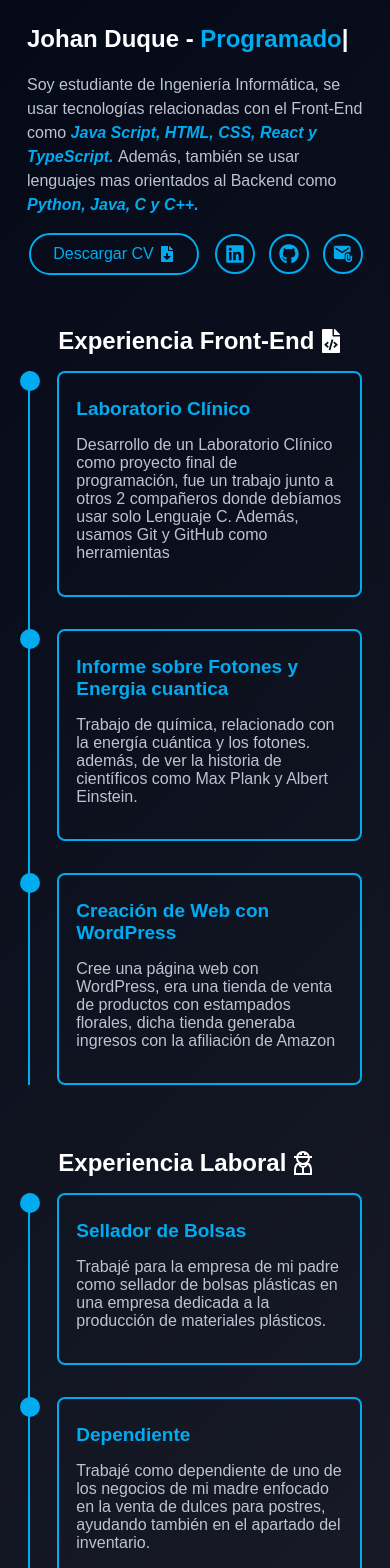
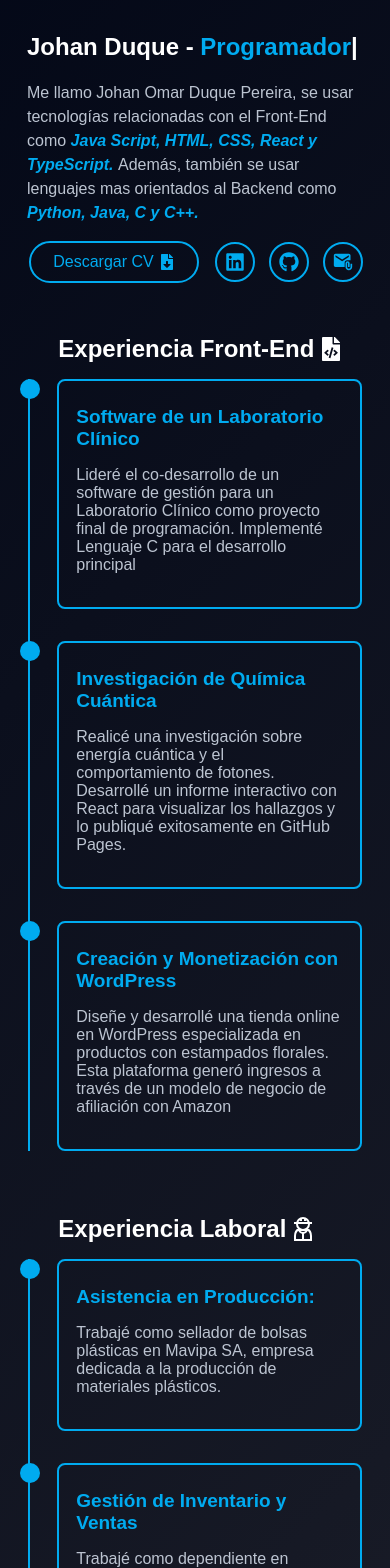
Before and after one commit to Johan-Duque/Portfolio, a React (Vite) app: page / in a window 390 px wide. Shown: the part 432-2000 px from the top of the page. Built offline with nearby package versions, Linux system fonts and the light colour scheme.

Commit message:
Version 1.3

```diff
--- a/src/Context/information.json
+++ b/src/Context/information.json
@@ -2,7 +2,7 @@
 
     "Global" : {
       "Home" : {
-        "img": "https://i.ibb.co/SwK9nx32/Foto-portfolio-1.webp",
+        "img": "https://i.ibb.co/Nds4gR7s/IMG-20250416-WA0004-1.jpg",
         "urls_aboutMe": ["https://www.instagram.com/unet_oficial/?hl=es", "https://www.instagram.com/platzi/?hl=es-la"],
         "urls_presentation" : [["https://docs.google.com/document/d/17u_4RzUgfRf-UocXM7h4UoN2zKnYDcHQ/edit?usp=sharing&ouid=111385114366457343190&rtpof=true&sd=true", "https://docs.google.com/document/d/14fZXEZoCCXrdMKUc7acDuAE51R37ATjG/edit?usp=sharing&ouid=111385114366457343190&rtpof=true&sd=true"], "https://www.linkedin.com/in/johan-omar-duque-pereira-05160733a/", "https://github.com/Johan-Duque", "mailto:jhoandp1995@gmail.com"]
       },
@@ -142,11 +142,11 @@
           { "Card": [
               {
                   "Title": "Sobre mí",
-                  "Content": ["Me llamo Johan Omar Duque Pereira. Actualmente realizo proyectos de manera autodidacta. Además, sigo estudiando la carrera de Ingeniería Informática en mi","universidad",". Aunque también sigo aprendiendo mediante cursos en la academia de","Platzi","donde he aprendido tecnologías como TypeScript o React."]
+                  "Content": ["Soy estudiante de Ingeniería Informática. Actualmente realizo proyectos de manera autodidacta. Además, sigo estudiando la carrera de Ingeniería en mi","universidad",". Aunque también sigo aprendiendo mediante cursos en la academia de","Platzi","donde he aprendido tecnologías como TypeScript o React."]
               },
               {
                   "Types": ["Desarrollador Front-End", "Ingeniero Informático", "Programador"],
-                  "Content": ["Soy estudiante de Ingeniería Informática, se usar tecnologías relacionadas con el Front-End como", "Java Script, HTML, CSS, React y TypeScript.", "Además, también se usar lenguajes mas orientados al Backend como", "Python, Java, C y C++."]
+                  "Content": ["Me llamo Johan Omar Duque Pereira, se usar tecnologías relacionadas con el Front-End como", "Java Script, HTML, CSS, React y TypeScript.", "Además, también se usar lenguajes mas orientados al Backend como", "Python, Java, C y C++."]
               }
             ]
           }
@@ -155,35 +155,35 @@
         "Experience": [
           { "Programming_Experience": [
               {
-                  "Title": "Laboratorio Clínico",
-                  "Content": "Desarrollo de un Laboratorio Clínico como proyecto final de programación, fue un trabajo junto a otros 2 compañeros donde debíamos usar solo Lenguaje C. Además, usamos Git y GitHub como herramientas"
+                  "Title": "Software de un Laboratorio Clínico",
+                  "Content": "Lideré el co-desarrollo de un software de gestión para un Laboratorio Clínico como proyecto final de programación. Implementé Lenguaje C para el desarrollo principal"
 
               },
               {
-                  "Title": "Informe sobre Fotones y Energia cuantica",
-                  "Content": "Trabajo de química, relacionado con la energía cuántica y los fotones. además, de ver la historia de científicos como Max Plank y Albert Einstein."
+                  "Title": "Investigación de Química Cuántica",
+                  "Content": "Realicé una investigación sobre energía cuántica y el comportamiento de fotones. Desarrollé un informe interactivo con React para visualizar los hallazgos y lo publiqué exitosamente en GitHub Pages."
 
               },
               {
-                  "Title": "Creación de Web con WordPress",
-                  "Content": "Cree una página web con WordPress, era una tienda de venta de productos con estampados florales, dicha tienda generaba ingresos con la afiliación de Amazon"
+                  "Title": "Creación y Monetización con WordPress",
+                  "Content": "Diseñe y desarrollé una tienda online en WordPress especializada en productos con estampados florales. Esta plataforma generó ingresos a través de un modelo de negocio de afiliación con Amazon"
 
               }
             ]
           }, { "Work_Experience": [
               {
-                  "Title": "Sellador de Bolsas",
-                  "Content": "Trabajé para la empresa de mi padre como sellador de bolsas plásticas en una empresa dedicada a la producción de materiales plásticos."
+                  "Title": "Asistencia en Producción:",
+                  "Content": "Trabajé como sellador de bolsas plásticas en Mavipa SA, empresa dedicada a la producción de materiales plásticos."
 
               },
               {
-                  "Title": "Dependiente",
-                  "Content": "Trabajé como dependiente de uno de los negocios de mi madre enfocado en la venta de dulces para postres, ayudando también en el apartado del inventario."
+                  "Title": "Gestión de Inventario y Ventas",
+                  "Content": "Trabajé como dependiente en Distribuciones San Antonio, negocio enfocado en la venta de dulces para postres, ayudando también en el apartado del inventario"
 
               },
               {
-                  "Title": "Personal de logística",
-                  "Content": "Me dedicaba a contar mercancía, ordenarla y empacarla para posteriormente distribuirla diferentes negocios, ya que la empresa era una distribuidora de materiales plásticos."
+                  "Title": "Personal de Logística",
+                  "Content": "Gestióne el inventario, incluyendo conteo, organización y empaque de mercancía para distribución a diversos negocios de materiales plásticos."
 
               }
             ]
@@ -192,11 +192,11 @@
 
         "Projects": [
           {
-            "name": "Laboratorio Clinico",
-            "description": "Desarrollo de un software de un Laboratorio Clínico como proyecto final, fue un trabajo grupal con otros 2 compañeros donde debíamos usar únicamente Lenguaje C. Usamos otras tecnologías como Git y GitHub para facilitar el desarrollo"
+            "name": "Software de un Laboratorio Clínico",
+            "description": "Lideré el co-desarrollo de un software de gestión para un Laboratorio Clínico como proyecto final de programación. Implementé Lenguaje C para el desarrollo principal y utilicé Git y GitHub para la colaboración y el control de versiones"
           }, {
-            "name": "Informe de Fotones",
-            "description": "Trabajo de química, relacionado con la energía cuántica y los fotones. además, de ver la historia de científicos como Max Plank y Albert Einstein"
+            "name": "Investigación de Química Cuántica",
+            "description": "Realicé una investigación sobre energía cuántica y el comportamiento de fotones. Desarrollé un informe interactivo con React para visualizar los hallazgos y lo publiqué exitosamente en GitHub Pages."
           }
         ],
 
@@ -231,107 +231,115 @@
         ]
       },
 
-    "English" : {
-
+"English": {
     "Home": [
-          { "Card": [
+      {
+        "Card": [
           {
             "Title": "About me",
-                  "Content": ["My name is Johan Omar Duque Pereira. I am currently working on self-taught projects. Additionally, I continue to study Computer Engineering at my","University",". while also learning through courses at the","Platzi","academy, where I have learned technologies like TypeScript or React."]
+            "Content": [
+              "I am a Computer Engineering student. I currently work on self-taught projects. Additionally, I continue studying Engineering at my",
+              "university",
+              ". I also keep learning through courses at the",
+              "Platzi",
+              "academy, where I've learned technologies like TypeScript and React."
+            ]
           },
           {
-                  "Types": ["Front-End Developer", "Software Engineer", "Programmer"],
-                  "Content": ["I am a Computer Engineering student, and I know how to use Front-End related technologies such as", "Java Script, HTML, CSS, React y TypeScript.", "Additionally, I also know how to use more Backend-oriented languages like", "Python, Java, and C."]
+            "Types": [
+              "Front-End Developer",
+              "Computer Engineer",
+              "Programmer"
+            ],
+            "Content": [
+              "My name is Johan Omar Duque Pereira. I can use Front-End related technologies such as",
+              "JavaScript, HTML, CSS, React, and TypeScript.",
+              "Additionally, I also know how to use more Backend-oriented languages like",
+              "Python, Java, C, and C++."
+            ]
           }
         ]
       }
     ],
-
     "Experience": [
-          { "Programming_Experience": [
       {
-                  "Title": "Clinical Laboratory",
-                  "Content": "Development of a Clinical Laboratory as a final programming project. It was a collaborative work with 2 other classmates where we had to use only the C Language. Additionally, we used Git and GitHub as tools."
-
+        "Programming_Experience": [
+          {
+            "Title": "Clinical Laboratory Software",
+            "Content": "I led the co-development of a management software for a Clinical Laboratory as a final programming project. I implemented C Language for the main development."
           },
           {
-                  "Title": "Report on Photons and Quantum Energy",
-                  "Content": "Chemistry work, related to quantum energy and photons. Furthermore, we explored the history of scientists like Max Plank and Albert Einstein."
-
+            "Title": "Quantum Chemistry Research",
+            "Content": "I conducted research on quantum energy and photon behavior. I developed an interactive report with React to visualize the findings and successfully published it on GitHub Pages."
           },
           {
-                  "Title": "WordPress Web Creation",
-                  "Content": "I created a website with WordPress, it was a store selling products with floral prints. This store generated income through Amazon affiliate marketing."
-
+            "Title": "WordPress Creation and Monetization",
+            "Content": "I designed and developed an online store on WordPress specializing in floral print products. This platform generated income through an Amazon affiliate business model."
           }
         ]
-          }, { "Work_Experience": [
-              {
-                  "Title": "Bag Sealer",
-                  "Content": "I worked for my father's company as a plastic bag sealer in a company dedicated to the production of plastic materials."
-
       },
       {
-                  "Title": "Sales Clerk",
-                  "Content": "I worked as a sales clerk in one of my mother's businesses focused on selling sweets for desserts, also helping with the inventory section."
-
+        "Work_Experience": [
+          {
+            "Title": "Production Assistant:",
+            "Content": "I worked as a plastic bag sealer at Mavipa SA, a company dedicated to the production of plastic materials."
           },
           {
-                  "Title": "Logistics Staff",
-                  "Content": "I was dedicated to counting merchandise, organizing it, and packing it for subsequent distribution to different businesses, as the company was a distributor of plastic materials."
-
+            "Title": "Inventory and Sales Management",
+            "Content": "I worked as a sales clerk at Distribuciones San Antonio, a business focused on selling sweets for desserts, also assisting with inventory."
+          },
+          {
+            "Title": "Logistics Personnel",
+            "Content": "Managed inventory, including counting, organizing, and packing merchandise for distribution to various plastic material businesses."
           }
         ]
       }
     ],
-
     "Projects": [
       {
-            "name": "Clinical Laboratory",
-            "description": "Development of a Clinical Laboratory software as a final project. It was a group work with 2 other classmates where we had to use only C Language. We used other technologies like Git and GitHub to facilitate development."
+        "name": "Clinical Laboratory Software",
+        "description": "I led the co-development of a management software for a Clinical Laboratory as a final programming project. I implemented C Language for the main development and used Git and GitHub for collaboration and version control."
       },
       {
-            "name": "Photons Report",
-            "description": "Chemistry work, related to quantum energy and photons. Furthermore, we explored the history of scientists like Max Plank and Albert Einstein."
+        "name": "Quantum Chemistry Research",
+        "description": "I conducted research on quantum energy and photon behavior. I developed an interactive report with React to visualize the findings and successfully published it on GitHub Pages."
       }
     ],
-
     "Languages": [
       {
-            "description": "I learned JavaScript self-taught. In addition, I took courses at the Platzi academy where I obtained certifications."
+        "description": "I learned JavaScript self-taught. Additionally, I took courses at the Platzi academy where I obtained certifications."
       },
       {
         "description": "I initially learned React with Platzi where I got certified. Afterwards, I learned more on my own."
       },
       {
-            "description": "I initially learned HTML through YouTube, then improved with Platzi and by doing projects."
+        "description": "I initially learned HTML from YouTube, then improved with Platzi and by doing projects."
       },
       {
-            "description": "I initially learned CSS through YouTube, then improved with Platzi and by doing projects."
+        "description": "I initially learned CSS from YouTube, then improved with Platzi and by doing projects."
       },
       {
-            "description": "I learned TypeScript 100% thanks to Platzi where I got certified, currently I continue to learn more advanced things about this technology."
+        "description": "I learned TypeScript 100% thanks to Platzi where I got certified; I'm currently still learning more advanced things about this technology."
       },
       {
-            "description": "I learned Python self-taught, watching YouTube and doing Logic exercises, but I plan to specialize further to use Django and be more complete."
+        "description": "I learned Python self-taught, by watching YouTube and doing logic exercises, but I plan to specialize further in Django later to be more comprehensive."
       },
       {
-            "description": "I learned Java on my own, and I also got certified at the polytechnic of Colombia, currently it is used in my university."
+        "description": "I learned Java on my own, and I also got certified at the Polytechnic of Colombia; it's currently used at my university."
       },
       {
-            "description": "I learned C at the University, also by watching YouTube and doing final projects."
+        "description": "I learned C at university, also by watching YouTube and doing final projects."
       }
     ],
-
     "Tools": [
       {
-            "description": "I learned Git initially through YouTube, although I later finished understanding version control better with Platzi, where I got certified."
+        "description": "I initially learned Git from YouTube, but then I fully understood version control better with Platzi, where I got certified."
       },
       {
-            "description": "I learned GitHub initially on my own, then with Platzi I studied the use of Dependabot, CodeSpaces, Tokens, SSH, etc. In addition to getting certified."
+        "description": "I initially learned GitHub on my own, then with Platzi I studied the use of Dependabot, CodeSpaces, Tokens, SSH, etc., and also got certified."
       },
       {
-            "description": "I learned to use Visual Studio Code on my own at first, then it became my main code editor for any project."
+        "description": "I initially learned how to use Visual Studio Code on my own, then it became my primary code editor for any project."
       }
     ]
   }
--- a/src/Home/Home.module.css
+++ b/src/Home/Home.module.css
@@ -214,13 +214,13 @@
         gap: 20px;
     }
     .Container_Presentation__Info {
-        margin-top: 10%;
+        margin-top: 12%;
     }
 }
 
 @media (max-width: 670px) {
     .Container_Presentation__Info {
-        margin-top: 20%;
+        margin-top: 22.5%;
         width: 300px;
         height: 340px;
     }
```
Also changed, not shown: 2 other files (tests, documents, lock files or other folders). Lines whose indentation alone changed are shown as unchanged.
